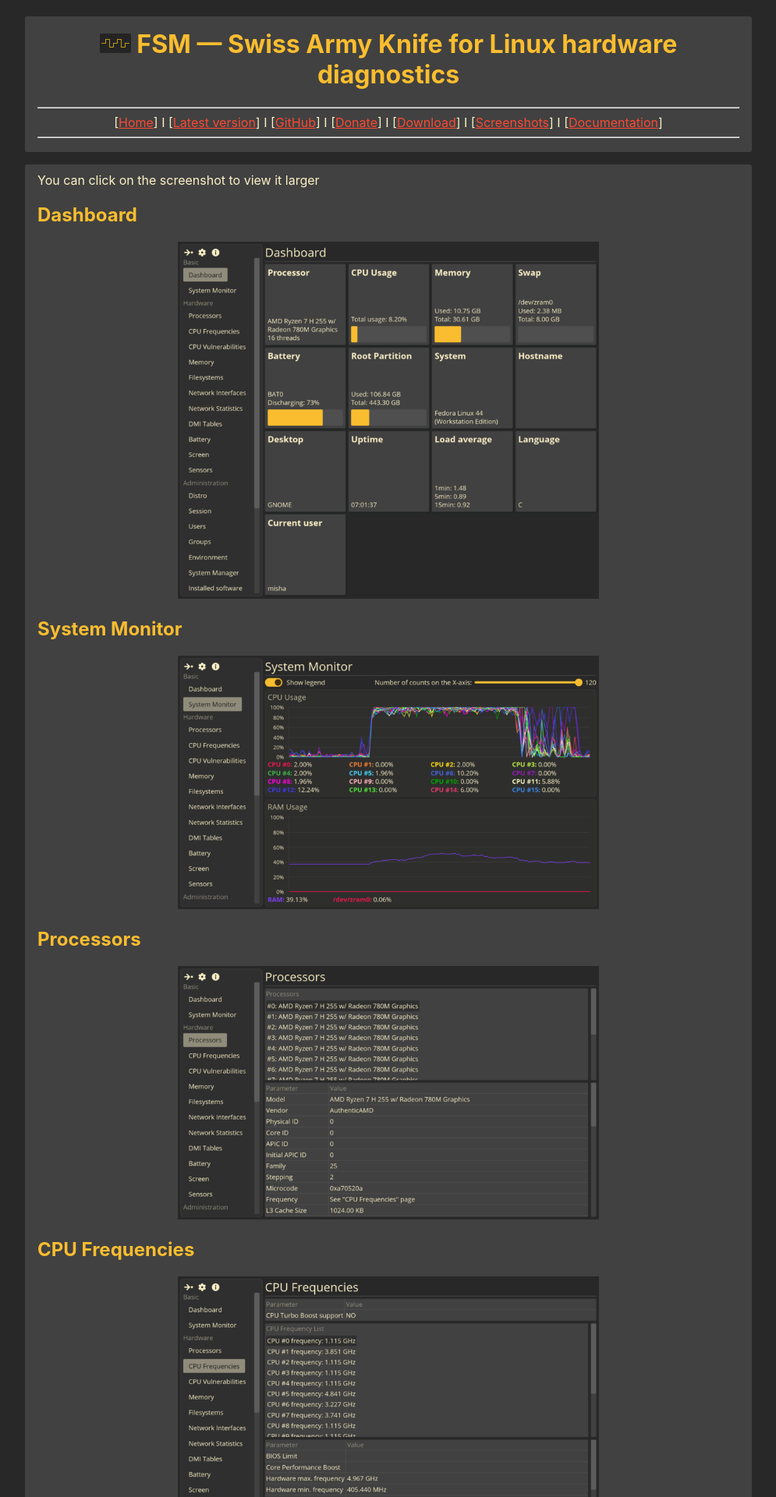
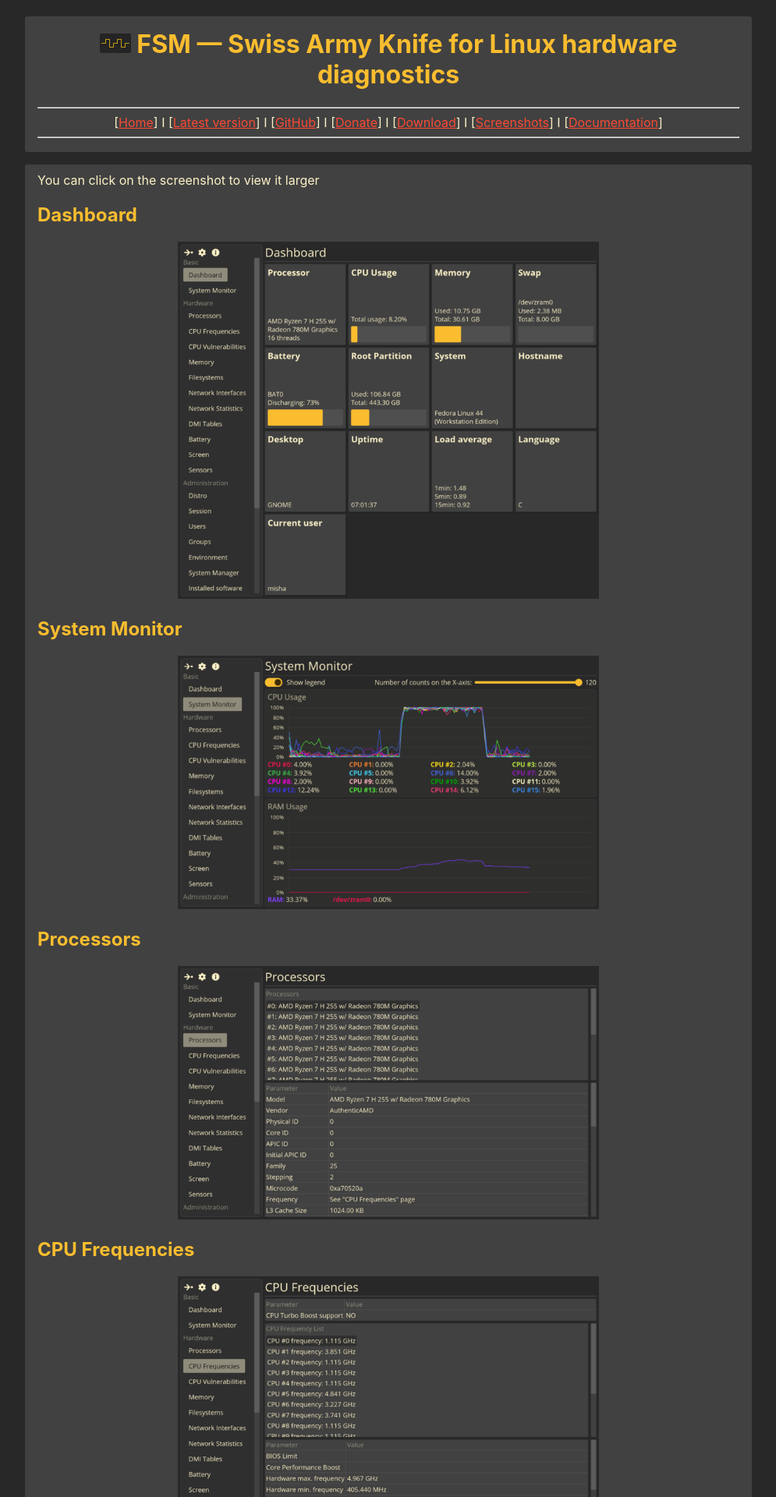
Before and after one commit to mskrasnov/mskrasnov.github.io, a Jekyll site: the page fsm/gallery.html, which Jekyll copies as it is, in a window 1280 px wide. Shown: the top 1920 px of the page at 78% size, without its empty margins (142-1137 px from the left). Built offline with Jekyll 4.4.1, drawn with Linux system fonts in a browser that asks for light colours.

Commit message:
[experiment] Change screenshots 2

```diff
--- a/fsm/gallery.html
+++ b/fsm/gallery.html
@@ -46,7 +46,7 @@
       <div align="center"><a href="screens/dashboard.png"><img src="screens/opt/dashboard.png" width="60%"></a></div>
 
       <h2>System Monitor</h2>
-      <div align="center"><a href="screens/sysmon-new.png"><img src="screens/opt/sysmon-new.png" width="60%"></a></div>
+      <div align="center"><a href="screens/sysmon.png"><img src="screens/opt/sysmon.png" width="60%"></a></div>
 
       <h2>Processors</h2>
       <div align="center"><a href="screens/proc_new.png"><img src="screens/opt/proc_new.png" width="60%"></a></div>
```
Also changed, not shown: fsm/screens/firmware.png, fsm/screens/opt/sysmon.png, fsm/screens/sysmon.png.
